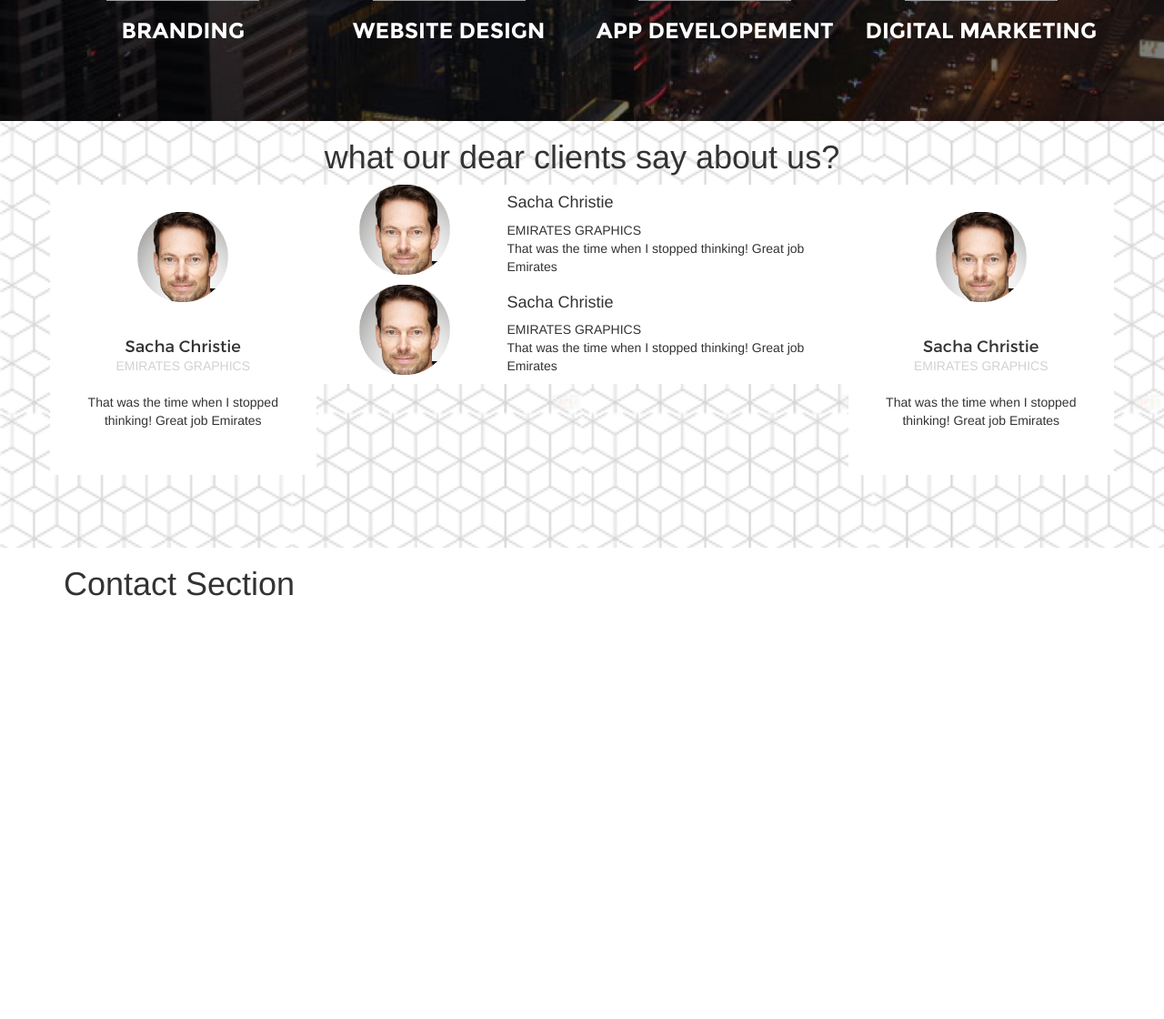
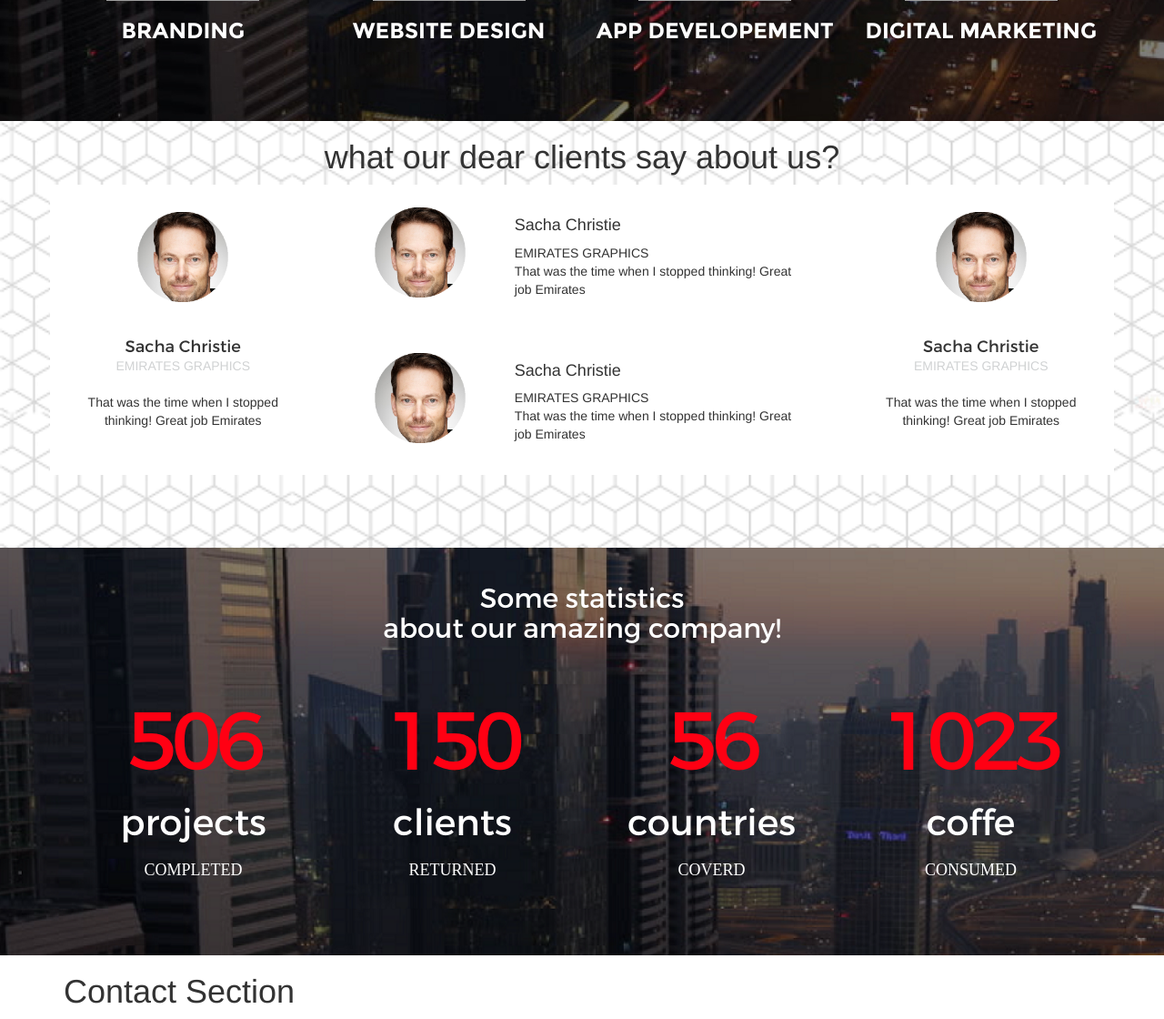
Before and after one commit to rilindpozhegu/emiratesgraphics, a PHP site: page / in a window 1280 px wide. Shown: the part 1851-2971 px from the top of the page at 91% size. Before the commit the page ends 2506 px from the top, so only its background shows below. Run offline with PHP 8.4, Linux system fonts and the light colour scheme; some libraries are stand-ins or nearby versions; some web fonts are replaced; grey boxes are pictures that could not be loaded.

Commit message:
last changes

```diff
--- a/css/home.css
+++ b/css/home.css
@@ -22,6 +22,10 @@
   src: url('../fonts/Montserrat-Bold.ttf');
  }
 
+@font-face {
+  font-family: 'OpenSans-Light';
+  src: url('../fonts/MOpenSans-Light.ttf');
+ }
 
 .horizontal-padding-n {
 	padding-right: 0px;
@@ -256,8 +260,58 @@
 .test-panel-v img{
 	width: 100px;
 }
+.horizontal-test-p {
+	padding: 25px;
+}
+
+
+
+
+/*
+**----facts Section 3----**
+*/
+
+.facts-section {
+	text-align: center;
+    background-image: url('../img/facts-bg.png');
+    height: auto;
+    background-size: cover;
+    padding-bottom: 80px;
+    position: relative;
+}
+
+.facts-section h4 {
+	padding: 30px 0px;
+	color: white;
+	font-size: 30px;
+	font-family: 'Montserrat-Regular';
+}
+
+.facts-section h1 {
+	font-family: 'Montserrat-Regular';
+	font-size: 90px;
+	color: #ff0013;
+	letter-spacing: -7px;
+}
+.facts-section p {
+	padding: 0px 0px;
+	color: white;
+	font-size: 40px;
+	font-family: 'Montserrat-Regular';
+}
+.facts-section span {
+	font-family: 'OpenSans-Light';
+	color: white;
+	font-size: 18px;
+	padding: 0px;
+}
+
+
 /*Only on Mobile*/
 @media only screen and (max-width: 844px) {
+	.mobile-d-n {
+		display: none;
+	}
 	/*Header section*/
     .home-header {
 	padding: 100px 0px;
@@ -324,7 +378,10 @@
 }
 
 
+
 /*Only in desktop*/
 @media only screen and (min-width: 844px) {
-
+    .desktop-d-n {
+    	display: none;
+    }
 }
--- a/index.html
+++ b/index.html
@@ -109,8 +109,22 @@
                     <span>EMIRATES GRAPHICS</span>
                     <p>That was the time when I stopped thinking! Great job Emirates</p>
                 </div>
-                <div class="test-panel-v col-md-6 col-xs-12">
-                    <div class="row">
+                <div class="desktop-d-n">
+                    <div class="test-panel-h col-md-3 col-xs-12">
+                        <img src="img/testimonials-avatar.png">
+                        <h4>Sacha Christie</h4>
+                        <span>EMIRATES GRAPHICS</span>
+                        <p>That was the time when I stopped thinking! Great job Emirates</p>
+                    </div>
+                    <div class="test-panel-h col-md-3 col-xs-12">
+                        <img src="img/testimonials-avatar.png">
+                        <h4>Sacha Christie</h4>
+                        <span>EMIRATES GRAPHICS</span>
+                        <p>That was the time when I stopped thinking! Great job Emirates</p>
+                    </div>
+                </div>
+                <div class="test-panel-v col-md-6 col-xs-12  mobile-d-n">
+                    <div class="row horizontal-test-p">
                         <div class="col-md-4 col-xs-4" style="text-align: center;">
                             <img src="img/testimonials-avatar.png">
                         </div>
@@ -121,7 +135,7 @@
                         </div>
                     </div>
                         <div class="clearfix"></div>
-                    <div class="row">
+                    <div class="row horizontal-test-p">
                         <div class="col-md-4 col-xs-4" style="text-align: center;">
                             <img src="img/testimonials-avatar.png">
                         </div>
@@ -141,7 +155,34 @@
             </div>
         </div>
     </section>
-
+    <!-- Facts Section -->
+    <section class="facts-section">
+        <div class="container">
+            <div>
+                <h4>Some statistics <br> about our amazing company!</h4>
+            </div>
+            <div class="col-md-3 col-xs-6">
+                <h1>506</h1>
+                <p>projects</p>
+                <span>COMPLETED</span>
+            </div>
+            <div class="col-md-3 col-xs-6">
+                <h1>150</h1>
+                <p>clients</p>
+                <span>RETURNED</span>
+            </div>
+            <div class="col-md-3 col-xs-6">
+                <h1>56</h1>
+                <p>countries</p>
+                <span>COVERD</span>
+            </div>
+            <div class="col-md-3 col-xs-6">
+                <h1>1023</h1>
+                <p>coffe</p>
+                <span>CONSUMED</span>
+            </div>
+        </div>
+    </section>
     <!-- Contact Section -->
     <section id="contact" class="contact-section">
         <div class="container">
```
Also changed, not shown: fonts/MyriadPro-Regular.otf (added), fonts/OpenSans-Light.ttf (added), img/facts-bg.png (added).
